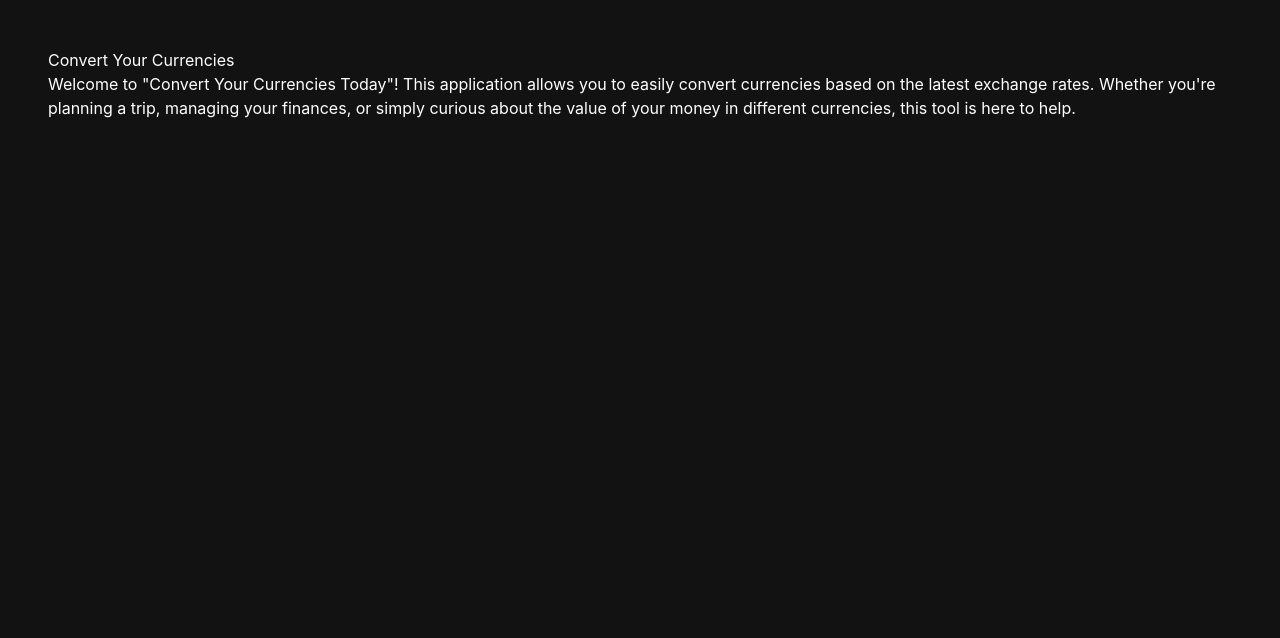
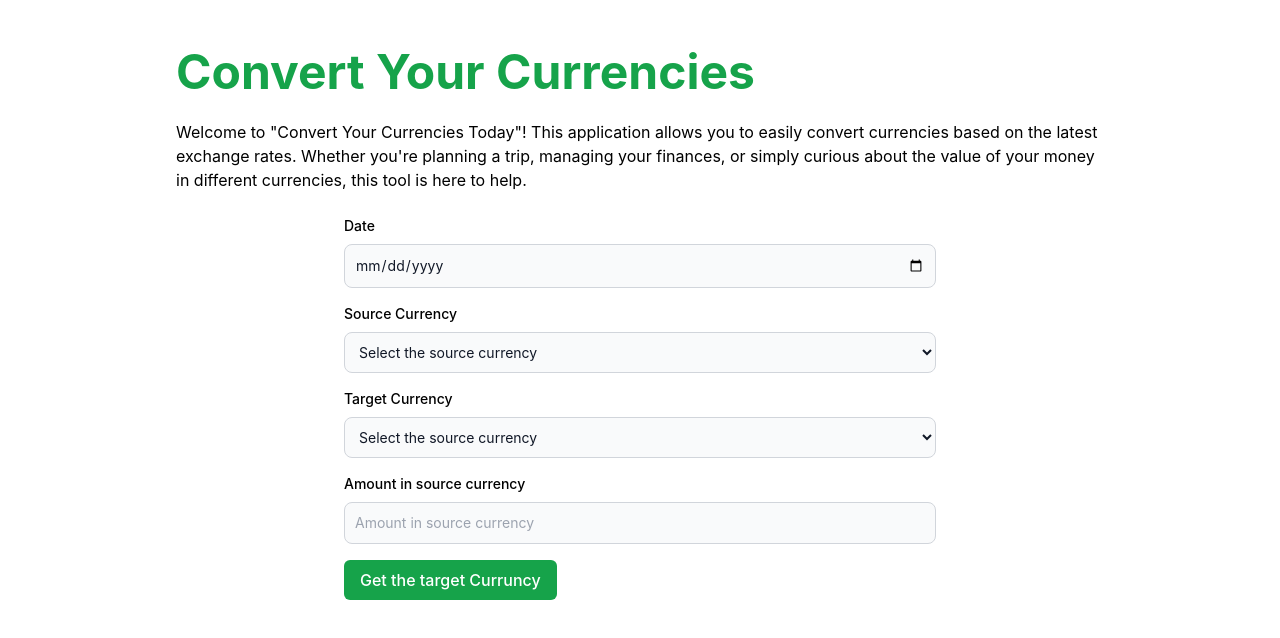
Before and after one commit to bhagyanimash/currency_converter, a React (Create React App) app in the folder client/: page / in a window 1280 px wide. Shown: the top 638 px of the page. Built offline with nearby package versions, Linux system fonts and the light colour scheme.

Commit message:
done: MainPage frontend

```diff
--- a/client/src/index.css
+++ b/client/src/index.css
@@ -3,8 +3,8 @@
 @tailwind utilities;
 body {
   padding: 3rem;
-  background: #121212;
-  color: white;
+  background: white;
+  color: black;
   font-family: -apple-system, BlinkMacSystemFont, "Segoe UI", "Roboto", "Oxygen",
     "Ubuntu", "Cantarell", "Fira Sans", "Droid Sans", "Helvetica Neue",
     sans-serif;
--- a/client/src/pages/MainPage.js
+++ b/client/src/pages/MainPage.js
@@ -3,14 +3,74 @@
 export default function MainPage() {
   return (
     <div>
-      <h1>Convert Your Currencies</h1>
-      <p>
+      <h1 className="lg:mx-32 text-5xl font-bold text-green-600">
+        Convert Your Currencies
+      </h1>
+      <p className="lg:mx-32  my-6">
         Welcome to "Convert Your Currencies Today"! This application allows you
         to easily convert currencies based on the latest exchange rates. Whether
         you're planning a trip, managing your finances, or simply curious about
         the value of your money in different currencies, this tool is here to
         help.
       </p>
+      <div className="mt-5 flex items-center justify-center flex-col">
+        <section className="w-full lg:w-1/2">
+          <form>
+            <div className="mb-4">
+              <label
+                htmlFor=""
+                class="block mb-2 text-sm font-medium text-black dark:text-white"
+              >
+                Date
+              </label>
+              <input
+                type="date"
+                id=""
+                className="bg-gray-50 border border-gray-300 text-gray-900 text-sm rounded-lg focus:ring-green-500 focus:border-green-500 block w-full p-2.5 dark:bg-gray-700 dark:border-gray-600 dark:placeholder-gray-400 dark:text-white dark:focus:ring-green-500 dark:focus:border-green-500"
+              />
+            </div>
+            <div className="mb-4">
+              <label
+                htmlFor=""
+                class="block mb-2 text-sm font-medium text-black dark:text-white"
+              >
+                Source Currency
+              </label>
+              <select className="bg-gray-50 border border-gray-300 text-gray-900 text-sm rounded-lg focus:ring-green-500 focus:border-green-500 block w-full p-2.5 dark:bg-gray-700 dark:border-gray-600 dark:placeholder-gray-400 dark:text-white dark:focus:ring-green-500 dark:focus:border-green-500">
+                <option>Select the source currency</option>
+              </select>
+            </div>
+            <div className="mb-4">
+              <label
+                htmlFor=""
+                class="block mb-2 text-sm font-medium text-black dark:text-white"
+              >
+                Target Currency
+              </label>
+              <select className="bg-gray-50 border border-gray-300 text-gray-900 text-sm rounded-lg focus:ring-green-500 focus:border-green-500 block w-full p-2.5 dark:bg-gray-700 dark:border-gray-600 dark:placeholder-gray-400 dark:text-white dark:focus:ring-green-500 dark:focus:border-green-500">
+                <option>Select the source currency</option>
+              </select>
+            </div>
+            <div className="mb-4">
+              <label
+                htmlFor=""
+                class="block mb-2 text-sm font-medium text-black dark:text-white"
+              >
+                Amount in source currency
+              </label>
+              <input
+                type="text"
+                id=""
+                className="bg-gray-50 border border-gray-300 text-gray-900 text-sm rounded-lg focus:ring-green-500 focus:border-green-500 block w-full p-2.5 dark:bg-gray-700 dark:border-gray-600 dark:placeholder-gray-400 dark:text-white dark:focus:ring-green-500 dark:focus:border-green-500 "
+                placeholder="Amount in source currency"
+              />
+            </div>
+            <button className="bg-green-600 hover:bg-green-700 text-white font-medium px-4 py-2 rounded-md">
+              Get the target Curruncy
+            </button>
+          </form>
+        </section>
+      </div>
     </div>
   );
 }
```
